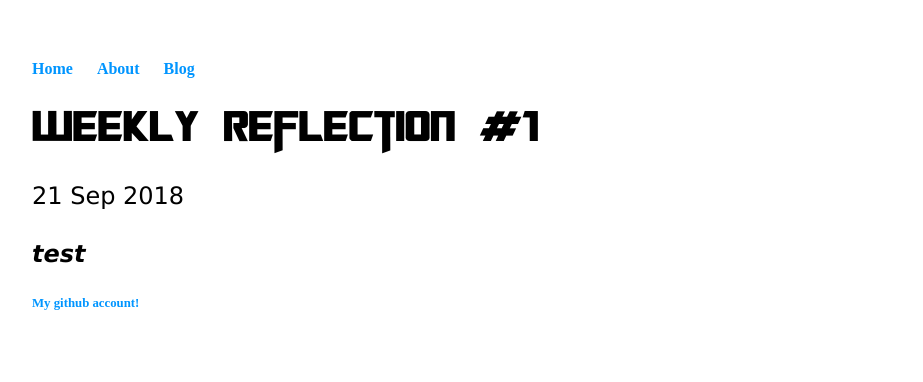
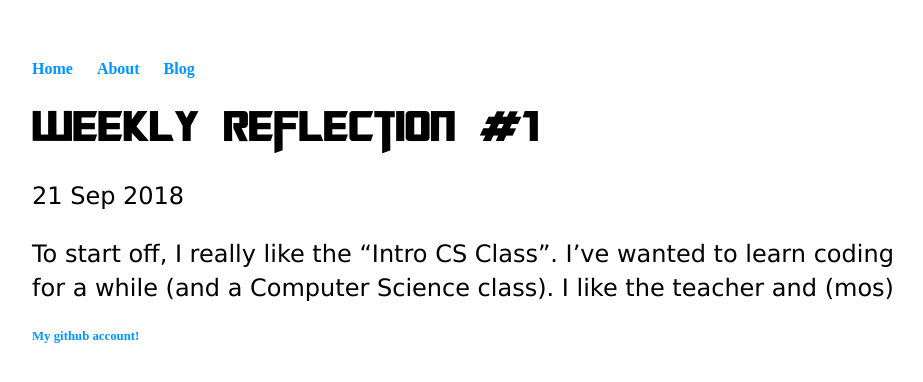
Before and after one commit to brandonm4478/brandonm4478.github.io, a Jekyll site: the page built from _posts/2018-09-21-weekly-reflection-01.md, in a window 1280 px wide. Shown: the top 382 px of the page, without its empty margins (160-1083 px from the left). Built offline with Jekyll 4.4.1, drawn with Linux system fonts in a browser that asks for light colours.

Commit message:
Update 2018-09-21-weekly-reflection-01.md

```diff
--- a/_posts/2018-09-21-weekly-reflection-01.md
+++ b/_posts/2018-09-21-weekly-reflection-01.md
@@ -4,4 +4,4 @@ title: "Weekly Reflection #1"
 date: 2018-09-21
 ---
 
-<strong><em>test</em></strong>
+To start off, I really like the "Intro CS Class". I've wanted to learn coding for a while (and a Computer Science class). I like the teacher and (mos)
```
